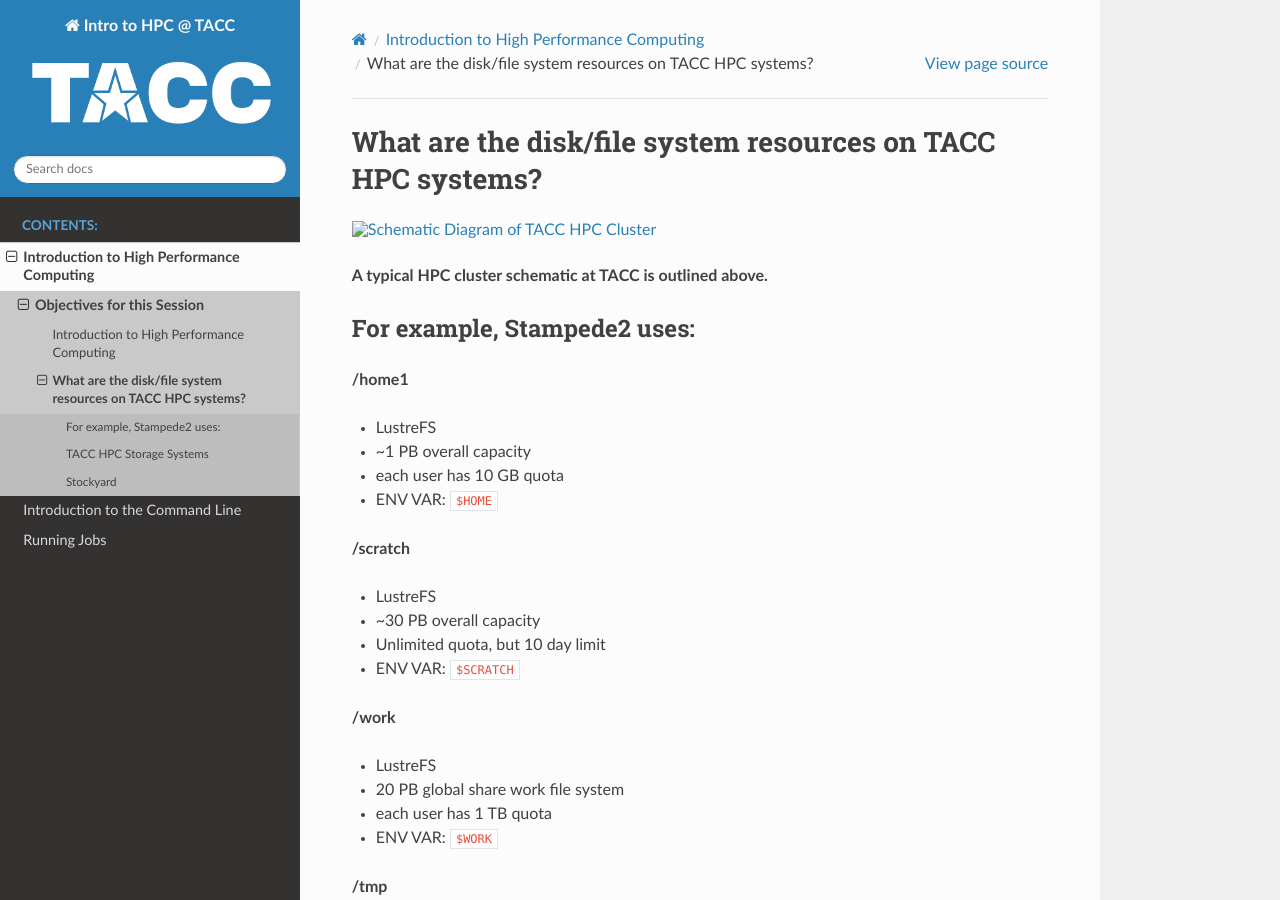
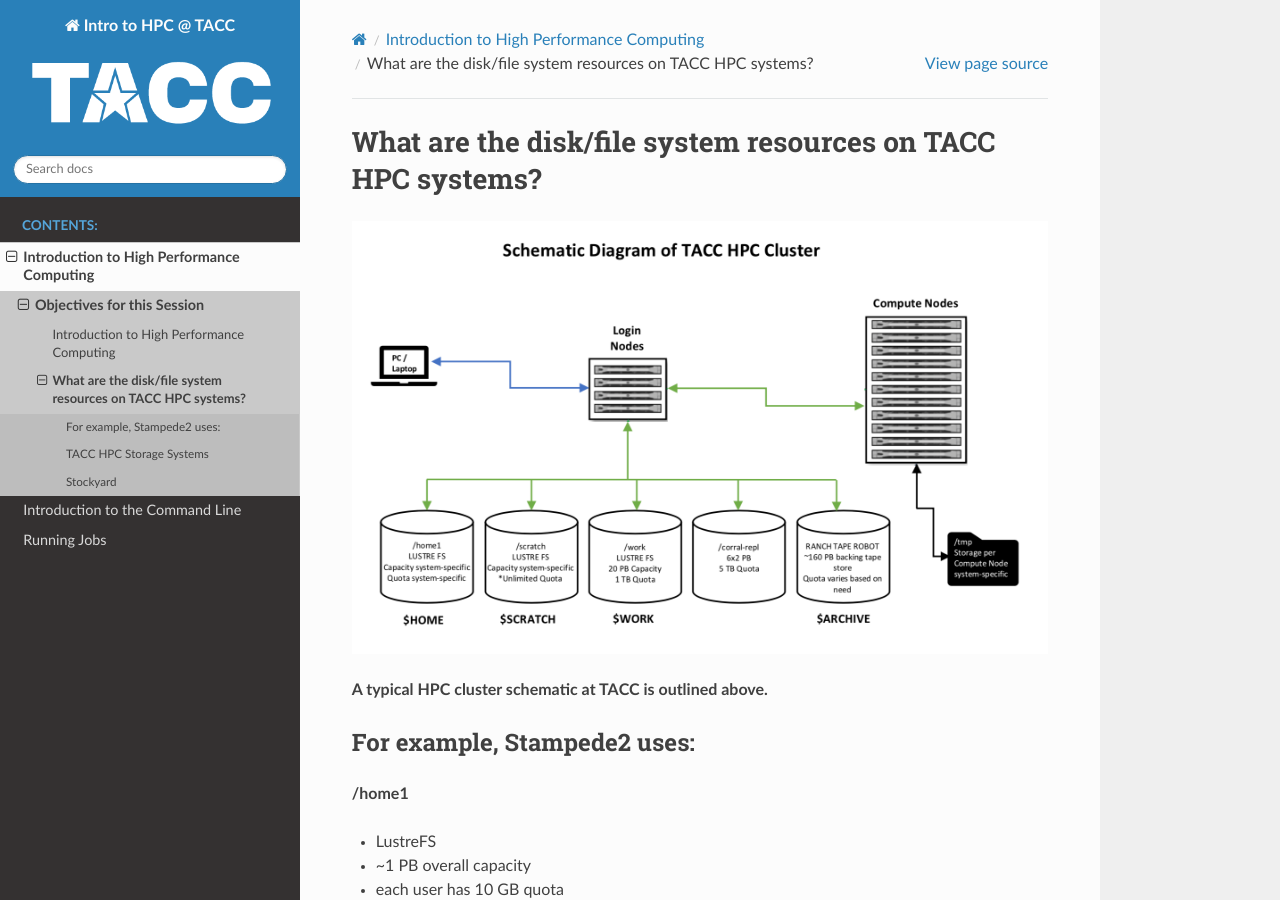
Before and after one commit to ancantu/tacc-reproducible-intro-hpc, a Sphinx documentation site: the page built from docs/source/intro_to_hpc/intro_to_hpc_02.rst, in a window 1280 px wide and 900 px high. Built offline with Sphinx 7.4.7 and the Read the Docs theme 2.0.0, drawn with Linux system fonts in a browser that asks for light colours.

Commit message:
intro_to_hpc updated

```diff
--- a/docs/source/intro_to_hpc/intro_to_hpc_02.rst
+++ b/docs/source/intro_to_hpc/intro_to_hpc_02.rst
@@ -2,8 +2,8 @@
 What are the disk/file system resources on TACC HPC systems?
 ============================================================
 
-.. image:: ./images/hpc_storage.png
-   :target: ./images/hpc_storage.png
+.. image:: ./images/HPC_Storage.png
+   :target: ./images/HPC_Storage.png
    :alt: Schematic Diagram of TACC HPC Cluster
 
 **A typical HPC cluster schematic at TACC is outlined above.**
```
